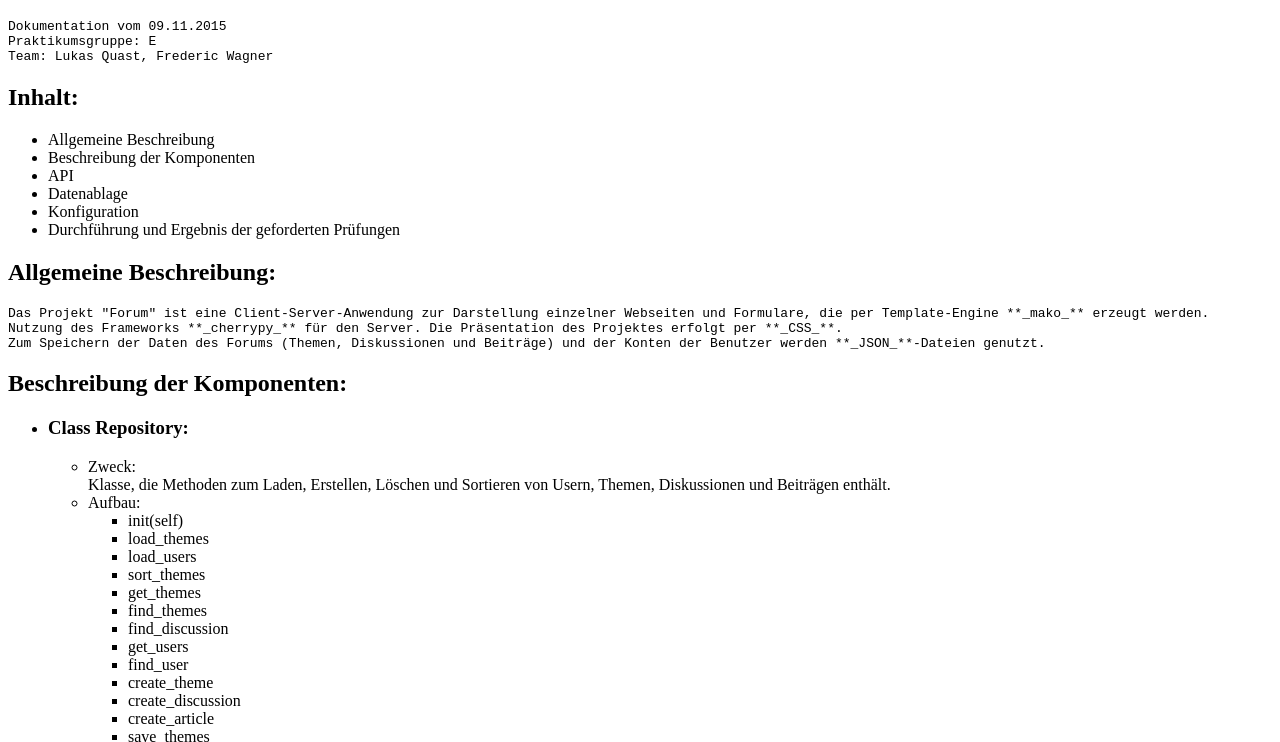
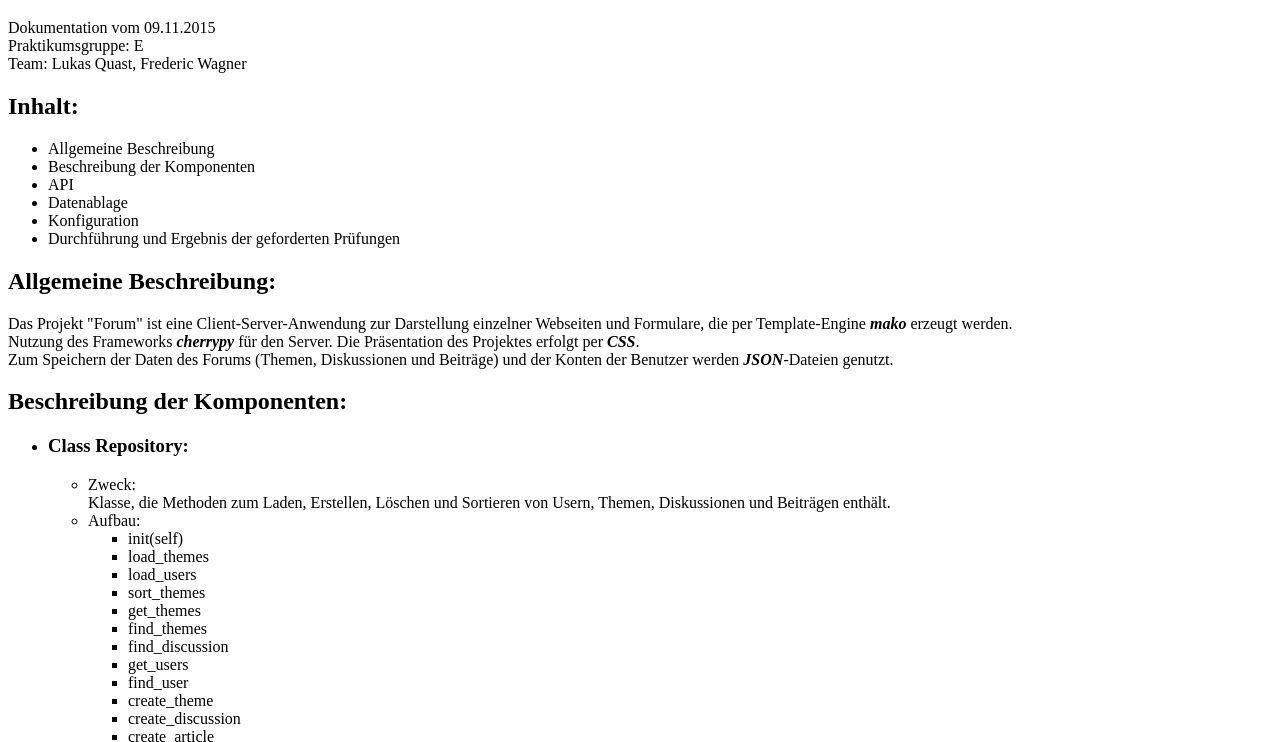
Before and after one commit to DarkLuk42/hn-web-forum, a plain HTML site: page content/doc/doc.html in a window 1280 px wide. Shown: the part 61-803 px from the top of the page. Drawn offline with Linux system fonts and the light colour scheme.

Commit message:
Doku Update markdown

```diff
--- a/content/doc/doc.html
+++ b/content/doc/doc.html
@@ -49,9 +49,10 @@ code > span.in { color: #60a0b0; font-weight: bold; font-style: italic; } /* Inf
 </head>
 <body>
 <h1 id="dokumentation-praktikumsprojekt-forum">Dokumentation Praktikumsprojekt Forum</h1>
-<pre><code>Dokumentation vom 09.11.2015
-Praktikumsgruppe: E
-Team: Lukas Quast, Frederic Wagner</code></pre>
+<p>Dokumentation vom 09.11.2015<br />
+Praktikumsgruppe: E<br />
+Team: Lukas Quast, Frederic Wagner<br />
+</p>
 <h2 id="inhalt">Inhalt:</h2>
 <ul>
 <li>Allgemeine Beschreibung</li>
@@ -62,9 +63,10 @@ Team: Lukas Quast, Frederic Wagner</code></pre>
 <li>Durchführung und Ergebnis der geforderten Prüfungen</li>
 </ul>
 <h2 id="allgemeine-beschreibung">Allgemeine Beschreibung:</h2>
-<pre><code>Das Projekt &quot;Forum&quot; ist eine Client-Server-Anwendung zur Darstellung einzelner Webseiten und Formulare, die per Template-Engine **_mako_** erzeugt werden.
-Nutzung des Frameworks **_cherrypy_** für den Server. Die Präsentation des Projektes erfolgt per **_CSS_**.
-Zum Speichern der Daten des Forums (Themen, Diskussionen und Beiträge) und der Konten der Benutzer werden **_JSON_**-Dateien genutzt.</code></pre>
+<p>Das Projekt &quot;Forum&quot; ist eine Client-Server-Anwendung zur Darstellung einzelner Webseiten und Formulare, die per Template-Engine <strong><em>mako</em></strong> erzeugt werden.<br />
+Nutzung des Frameworks <strong><em>cherrypy</em></strong> für den Server. Die Präsentation des Projektes erfolgt per <strong><em>CSS</em></strong>.<br />
+Zum Speichern der Daten des Forums (Themen, Diskussionen und Beiträge) und der Konten der Benutzer werden <strong><em>JSON</em></strong>-Dateien genutzt.<br />
+</p>
 <h2 id="beschreibung-der-komponenten">Beschreibung der Komponenten:</h2>
 <ul>
 <li><h3 id="class-repository">Class Repository:</h3>
```
Also changed, not shown: 1 other file.
